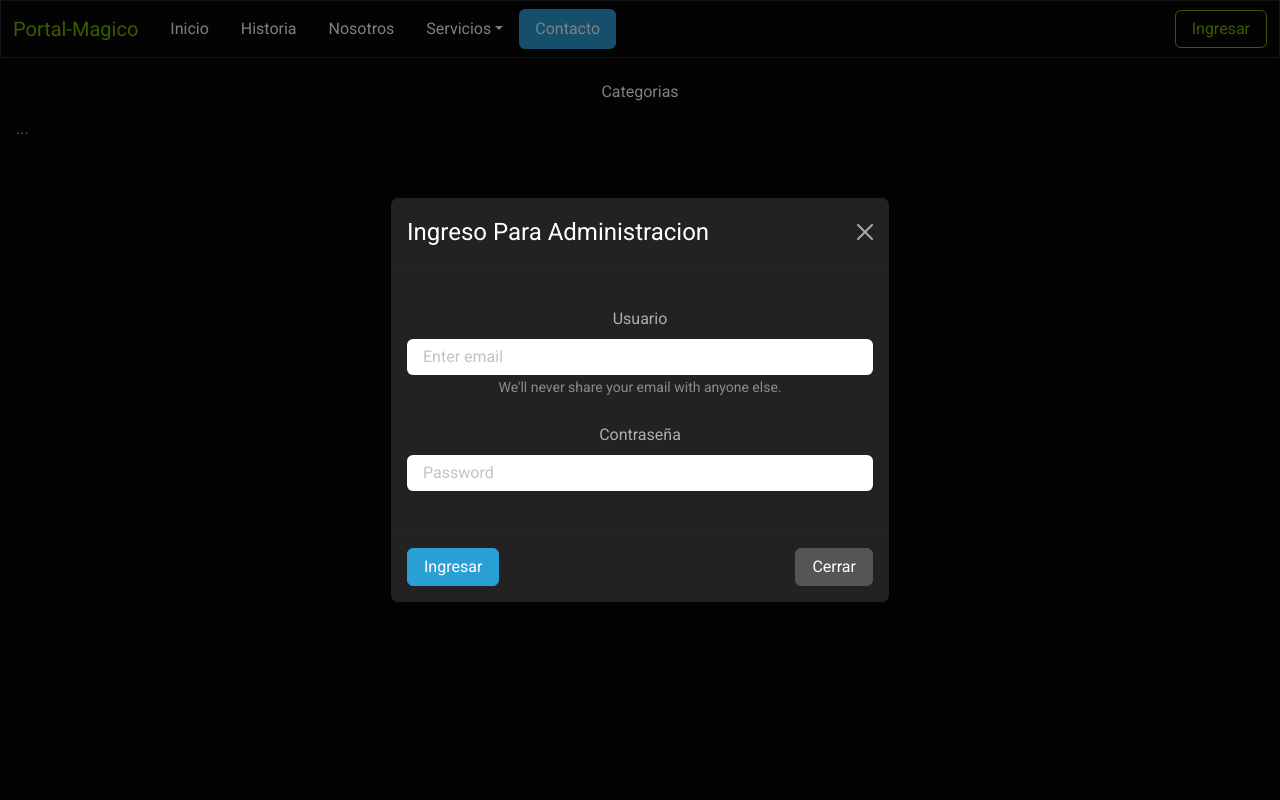
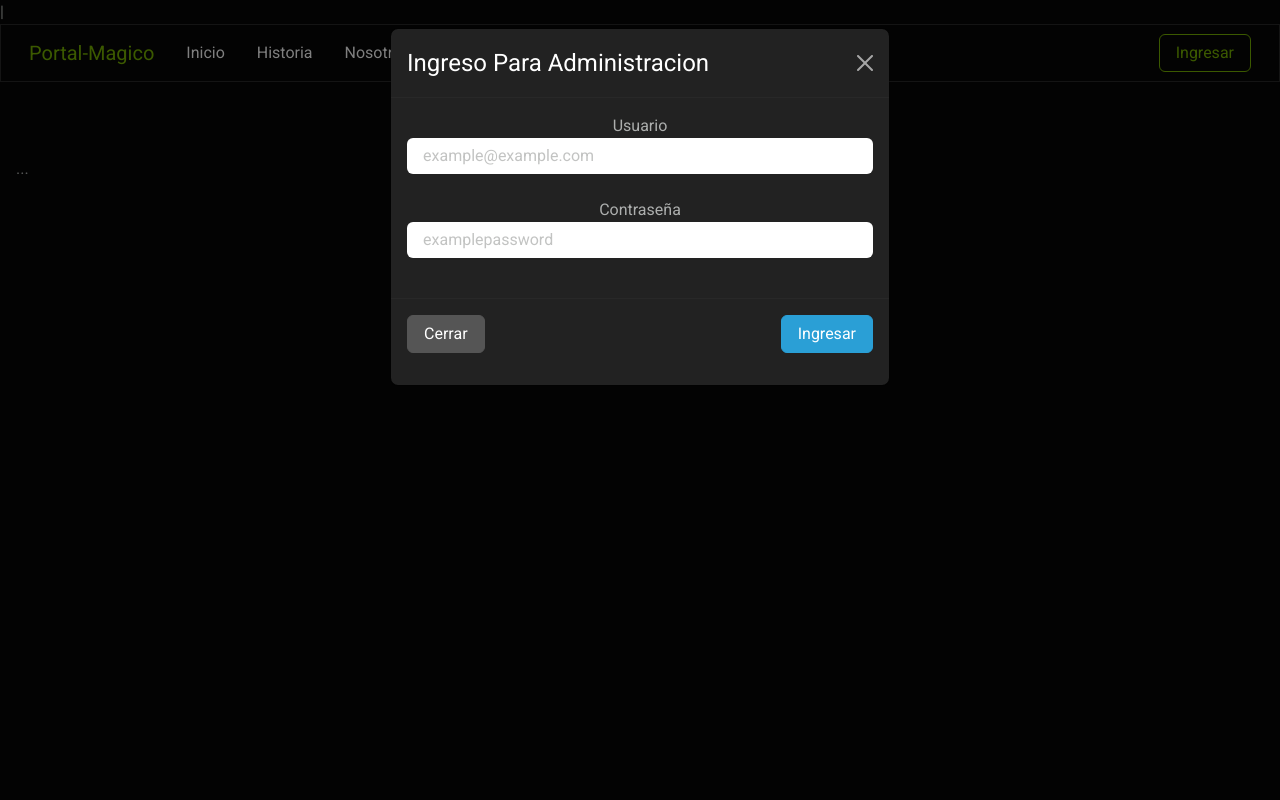
Before and after one commit to Jose-J-Bohorquez-D/portal-magico-co, a PHP site: page / in a window 1280 px wide, after a click on "Ingresar". Run offline with PHP 8.4, Linux system fonts and the light colour scheme.

Commit message:
alistamos modulo de aministracion,revisar funcionalidad y teminar luego

```diff
--- /dev/null
+++ b/Controladores/Admin.Ctlr.php
@@ -0,0 +1,24 @@
+<?php
+
+class AdminCtlr
+{
+	public function ingreso_ctlr()
+	{
+		if (isset($_POST['usu_ing']) && isset($_POST['pwd_ing'])) {
+
+			if (!empty($_POST['usu_ing']) && !empty($_POST['pwd_ing'])) {
+
+				$dts_form_ing_ctlr = array(
+			        'usu' => $_POST['usu_ing'],
+			        'pwd' => $_POST['pwd_ing']
+			    );
+
+			    #$rta = AdminMdl::ingreso_mdl($dts_form_ing_ctlr);
+			    var_dump($dts_form_ing_ctlr);
+
+			}
+		}
+	}
+}
+
+ ?>
--- a/Controladores/Controlador.Mvc.php
+++ b/Controladores/Controlador.Mvc.php
@@ -1,8 +1,22 @@
 <?php
-class Mvc{
-    public function llamado_plantilla()
+class MvcCtlr{
+    public function llamado_plantilla_ctlr()
     {
         require_once("Vistas/plantilla.php");
     }
+
+    public function redirecciones_ctlr()
+    {
+        if (isset($_GET['a'])) {
+            if (!empty($_GET['a'])) {
+                $url_ctlr = $_GET['a'];
+            }else{
+                $url_ctlr = "index";
+            }
+
+            $rta = MvcModelo::redirecciones_mdl($url_ctlr);
+            var_dump($rta);
+        }
+    }
 }
 ?>
--- /dev/null
+++ b/Modelos/Mvc.Mdl.php
@@ -0,0 +1,18 @@
+|<?php
+
+class MvcModelo
+{
+	public static function redirecciones_mdl($url_mdl)
+	{
+		if ($url_mdl == "ingreso") {
+
+			$pagina = "Vistas/Paginas/". $url_mdl . ".php";
+		}elseif ($url_mdl == "index") {
+			return $pagina="Vistas/plantilla.php";
+		}else{
+			return $pagina="Vistas/Paginas/404.php";
+		}
+	}
+}
+
+ ?>
--- a/Vistas/Modulos/nav.php
+++ b/Vistas/Modulos/nav.php
@@ -1,4 +1,4 @@
-<nav id="navbar-example2" class="navbar navbar-expand-lg bg-dark sticky-top" data-bs-theme="dark" px-3 mb-3">
+<nav id="navbar-example2" class="navbar navbar-expand-lg bg-dark sticky-top px-3 mb-3" data-bs-theme="dark">
   <div class="container-fluid">
     <a class="navbar-brand text-success" href="#">Portal-Magico</a>
     <button class="navbar-toggler" type="button" data-bs-toggle="collapse" data-bs-target="#navbarColor02"
@@ -28,7 +28,7 @@
           </div>
         </li>
         <li class="nav-item">
-          <a class="nav-link" href="#contacto">Contacto</a>
+          <a class="nav-link" href="index.php#contacto">Contacto</a>
         </li>
       </ul>
       <button type="button" class="btn btn-outline-success" style="margin-left: auto;" data-bs-toggle="modal"
@@ -38,34 +38,25 @@
     </div>
   </div>
 </nav>
-
 <div class="modal fade" id="exampleModal" tabindex="-1" aria-labelledby="exampleModalLabel" aria-hidden="true">
-  <div class="modal-dialog modal-dialog-centered" role="document">
+  <div class="modal-dialog">
     <div class="modal-content">
       <div class="modal-header">
-        <h5 class="modal-title text-center">Ingreso Para Administracion</h5>
-        <button type="button" class="btn-close" data-bs-dismiss="modal" aria-label="Close">
-          <span aria-hidden="true"></span>
-        </button>
+        <h1 class="modal-title fs-5" id="exampleModalLabel">Ingreso Para Administracion</h1>
+        <button type="button" class="btn-close" data-bs-dismiss="modal" aria-label="Close"></button>
       </div>
-      <div class="modal-body">
-        <form method="post">
-          <div class="form-group text-center">
-            <label for="exampleInputEmail1" class="form-label mt-4">Usuario</label>
-            <input name="emailIngreso" type="email" class="form-control" id="exampleInputEmail1" aria-describedby="emailHelp" placeholder="Enter email">
-            <small id="emailHelp" class="form-text text-muted">We'll never share your email with anyone else.</small>
-          </div>
-          <div class="form-group text-center">
-            <label for="exampleInputPassword1" class="form-label mt-4">Contraseña</label>
-            <input name="pwdIngreso" type="password" class="form-control" id="exampleInputPassword1" placeholder="Password" autocomplete="off">
-          </div>
-      </div>
-      <br>
-      <div class="modal-footer justify-content-between">
-        <button type="button" class="btn btn-primary">Ingresar</button>
-        <button type="button" class="btn btn-secondary" data-bs-dismiss="modal">Cerrar</button>
-        </form>
-      </div>
+      <form method="post">
+        <div class="modal-body text-center">
+          <label class="">Usuario</label>
+          <input type="text" name="usu_ing" class="form-control" placeholder="example@example.com"><br>
+          <label class="">Contraseña</label>
+          <input type="password" name="pwd_ing" class="form-control" placeholder="examplepassword"><br>
+        </div>
+        <div class="modal-footer justify-content-between">
+          <button type="button" class="btn btn-secondary" data-bs-dismiss="modal">Cerrar</button>
+          <input type="submit" class="btn btn-primary" value="Ingresar">
+        </div>
+      </form>
     </div>
   </div>
 </div>
--- a/Vistas/plantilla.php
+++ b/Vistas/plantilla.php
@@ -12,12 +12,19 @@
   <div data-bs-spy="scroll" data-bs-target="#navbar-example2" data-bs-root-margin="0px 0px -40%"
     data-bs-smooth-scroll="true" class="scrollspy-example p-3 rounded-2" tabindex="0">
     <?php
+      #if (isset($_SESSION['Admin'])) {
+      #  if ($_SESSION['Admin'] == "okBd") {
+          $admin = new AdminCtlr; $admin -> ingreso_ctlr();
+
+      #  }
+      #}else{
         require_once("Vistas/paginas/inicio.php");
         require_once("Vistas/paginas/historia.php");
         require_once("Vistas/paginas/nosotros.php");
         require_once("Vistas/paginas/servicios.php");
         require_once("Vistas/paginas/contacto.php");
         require_once("Vistas/paginas/ayuda.php");
+      #}
     ?>
   </div>
   <script src="https://cdn.jsdelivr.net/npm/@popperjs/core@2.11.8/dist/umd/popper.min.js" integrity="sha384-I7E8VVD/ismYTF4hNIPjVp/Zjvgyol6VFvRkX/vR+Vc4jQkC+hVqc2pM8ODewa9r" crossorigin="anonymous"></script>
--- a/index.php
+++ b/index.php
@@ -1,4 +1,10 @@
 <?php
 require_once("Controladores/Controlador.Mvc.php");
-$mvc = new Mvc(); $mvc->llamado_plantilla();
+require_once("Controladores/Admin.Ctlr.php");
+
+require_once("Modelos/Mvc.Mdl.php");
+
+
+$mvc = new MvcCtlr(); $mvc->llamado_plantilla_ctlr();
+
 ?>
```
Also changed, not shown: Modelos/Admin.Mdl.php (added, +11 -0 lines), Modelos/Modelo.Mvc.php (deleted). Lines whose indentation alone changed are shown as unchanged.
